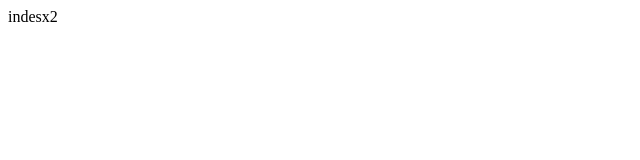
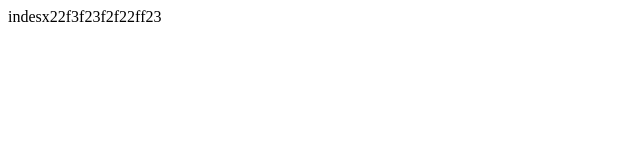
Before and after one commit to dilarayorukoglu/deneme, a plain HTML site: page index2.html in a window 1280 px wide. Shown: the whole page, without its empty margins (0-640 px from the left). Drawn offline with Linux system fonts and the light colour scheme.

Commit message:
Update index2.html

```diff
--- a/index2.html
+++ b/index2.html
@@ -7,6 +7,6 @@
     <title>Document</title>
 </head>
 <body>
-    indesx2
+    indesx22f3f23f2f22ff23
 </body>
 </html>
```
